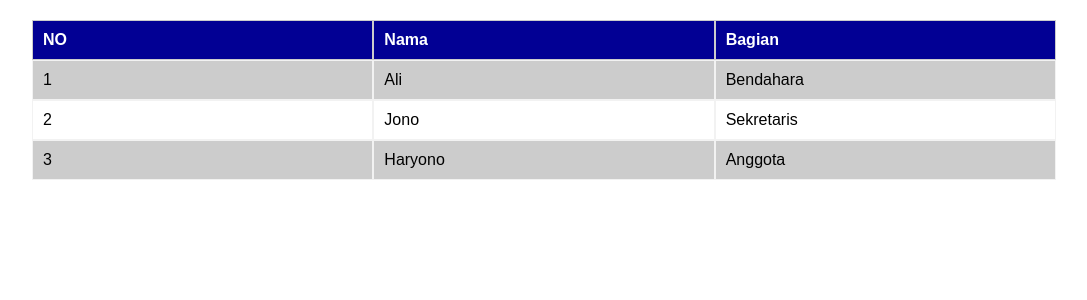
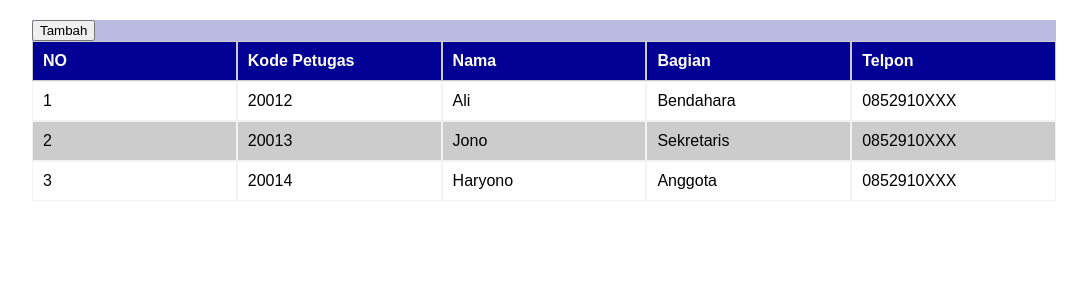
Before and after one commit to alilarangan/web_lanjut, a PHP site: page /panitia/index.php in a window 1280 px wide. Shown: the top 300 px of the page, without its empty margins (96-1183 px from the left). Run offline with PHP 8.4, Linux system fonts and the light colour scheme.

Commit message:
update file

```diff
--- a/tugas_individu/css/styles.css
+++ b/tugas_individu/css/styles.css
@@ -92,3 +92,6 @@ body {
   justify-content: center;
   align-items: center;
 }
+.table_top{
+  background-color: #02009444;
+}
--- a/tugas_individu/panitia/index.php
+++ b/tugas_individu/panitia/index.php
@@ -6,7 +6,6 @@
 </head>
 <body>
   <?php
-
    include("view.php");
   ?>
 </body>
--- a/tugas_individu/panitia/view.php
+++ b/tugas_individu/panitia/view.php
@@ -1,25 +1,36 @@
 <div class="conten">
   <div class="container">
     <div class="custom-table">
+        <div class="table_top">
+            <button type="button">Tambah</button>
+        </div>
       <div class="table-header">
         <div class="header-item">NO</div>
+        <div class="header-item">Kode Petugas</div>
         <div class="header-item">Nama</div>
         <div class="header-item">Bagian</div>
+        <div class="header-item">Telpon</div>
       </div>
       <div class="table-row">
         <div class="table-cell">1</div>
+        <div class="table-cell">20012</div>
         <div class="table-cell">Ali</div>
         <div class="table-cell">Bendahara</div>
+        <div class="table-cell">0852910XXX</div>
       </div>
       <div class="table-row">
         <div class="table-cell">2</div>
+        <div class="table-cell">20013</div>
         <div class="table-cell">Jono</div>
         <div class="table-cell">Sekretaris</div>
+        <div class="table-cell">0852910XXX</div>
       </div>
       <div class="table-row">
         <div class="table-cell">3</div>
+        <div class="table-cell">20014</div>
         <div class="table-cell">Haryono</div>
         <div class="table-cell">Anggota</div>
+        <div class="table-cell">0852910XXX</div>
       </div>
     </div>
     </div>
```
